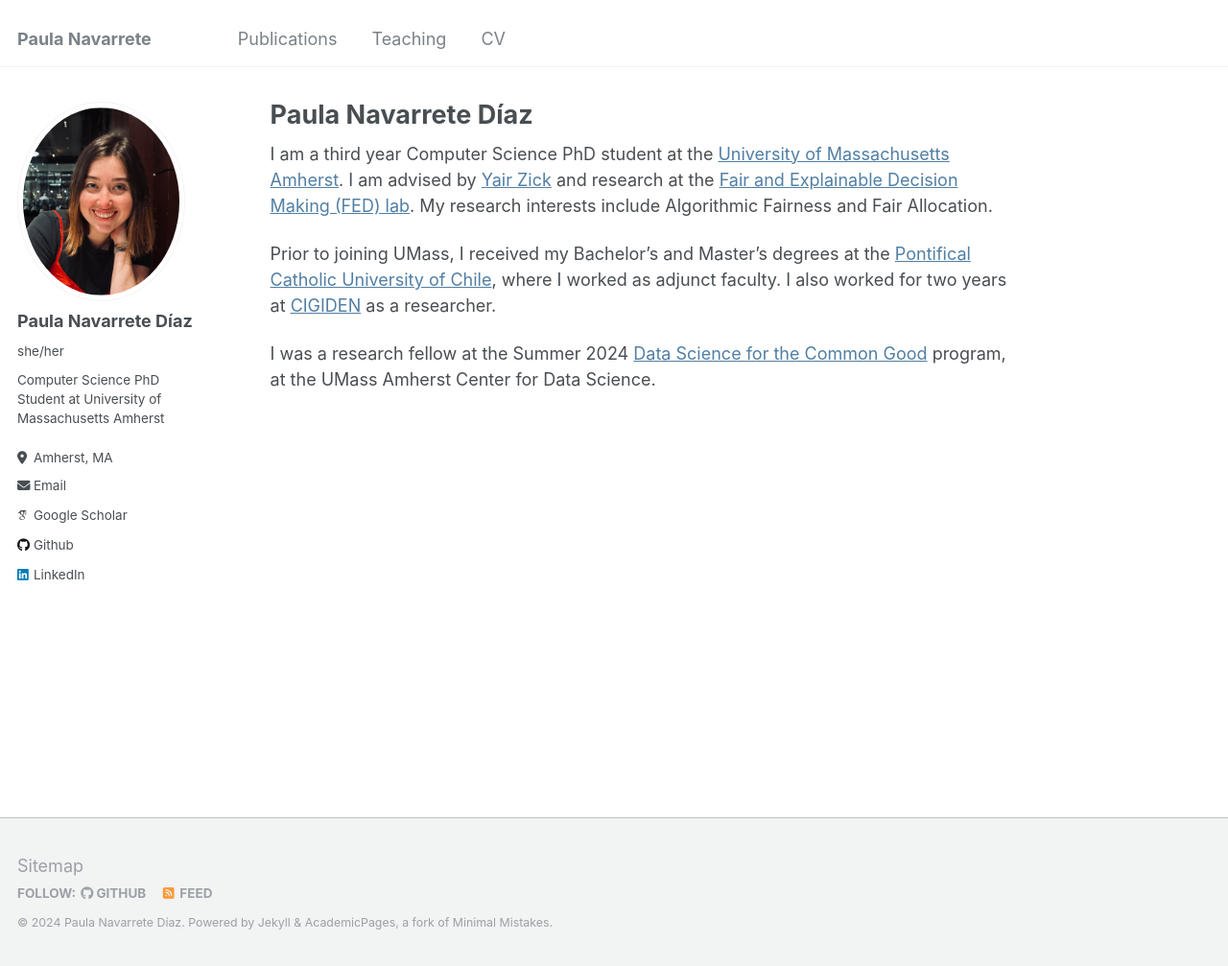
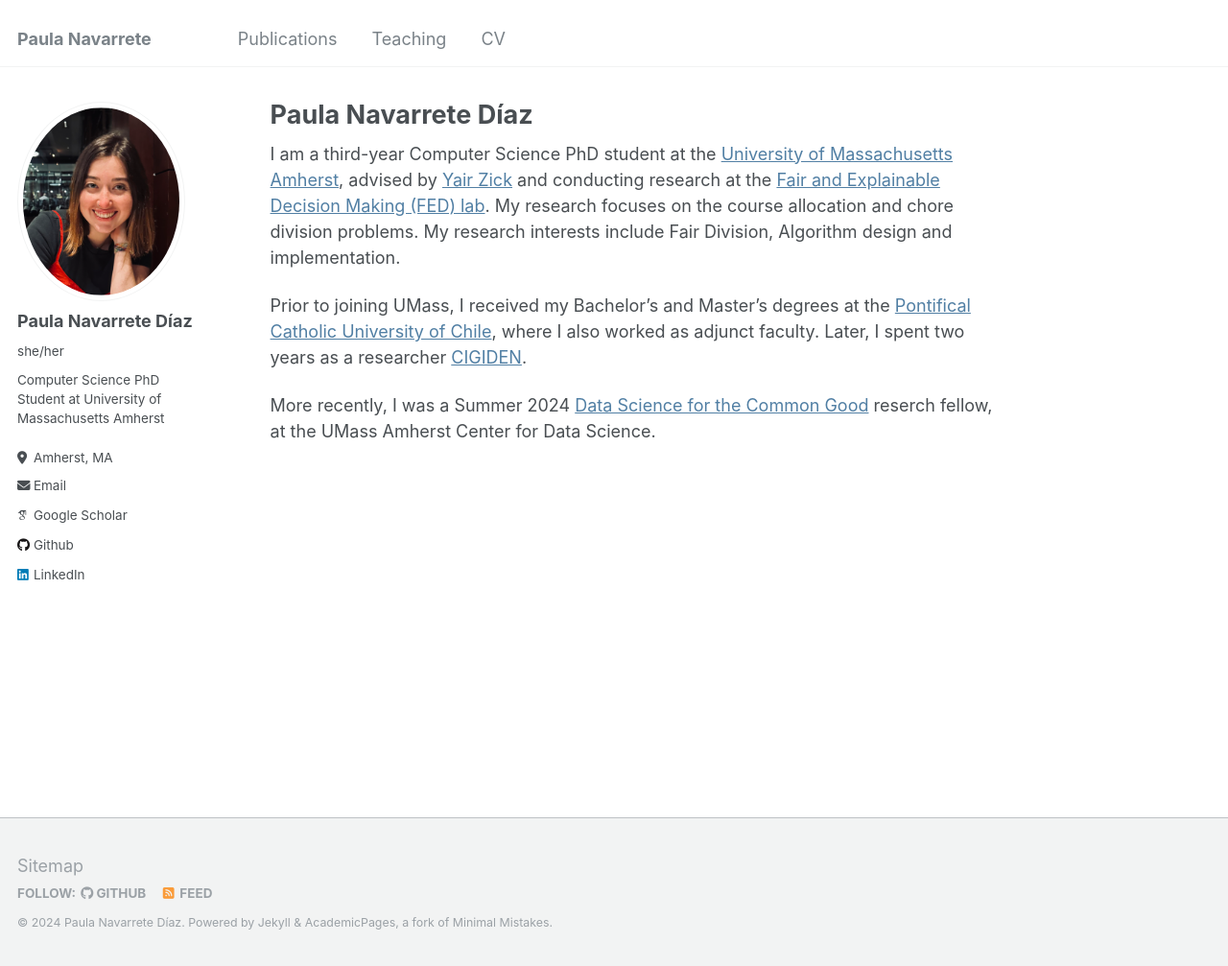
Before and after one commit to cheerstopaula/cheerstopaula.github.io, a Jekyll site: the page built from _pages/about.md, in a window 1280 px wide and 1007 px high. Shown: the whole window at 96% size. Built offline with Jekyll 4.4.1, drawn with Linux system fonts in a browser that asks for light colours; some web fonts are replaced.

Commit message:
Update about.md

```diff
--- a/_pages/about.md
+++ b/_pages/about.md
@@ -7,8 +7,8 @@ redirect_from:
   - /about.html
 ---
 
-I am a third year Computer Science PhD student at the [University of Massachusetts Amherst](https://www.cics.umass.edu). I am advised by [Yair Zick](https://people.cs.umass.edu/~yzick/) and research at the [Fair and Explainable Decision Making (FED) lab](https://people.cs.umass.edu/~yzick/people.html). My research interests include Algorithmic Fairness and Fair Allocation.
+I am a third-year Computer Science PhD student at the [University of Massachusetts Amherst](https://www.cics.umass.edu), advised by [Yair Zick](https://people.cs.umass.edu/~yzick/) and conducting research at the [Fair and Explainable Decision Making (FED) lab](https://people.cs.umass.edu/~yzick/people.html). My research focuses on the course allocation and chore division problems. My research interests include Fair Division, Algorithm design and implementation.
 
-Prior to joining UMass, I received my Bachelor's and Master's degrees at the [Pontifical Catholic University of Chile](https://www.ing.uc.cl/en/), where I worked as adjunct faculty. I also worked for two years at [CIGIDEN](https://www.cigiden.cl/en/) as a researcher.
+Prior to joining UMass, I received my Bachelor's and Master's degrees at the [Pontifical Catholic University of Chile](https://www.ing.uc.cl/en/), where I also worked as adjunct faculty.  Later, I spent two years as a researcher [CIGIDEN](https://www.cigiden.cl/en/).
 
-I was a research fellow at the Summer 2024 [Data Science for the Common Good](https://ds.cs.umass.edu/programs/ds4cg/ds4cg-team) program, at the UMass Amherst Center for Data Science.
+More recently, I was a Summer 2024 [Data Science for the Common Good](https://ds.cs.umass.edu/programs/ds4cg/ds4cg-team) reserch fellow, at the UMass Amherst Center for Data Science.
```
